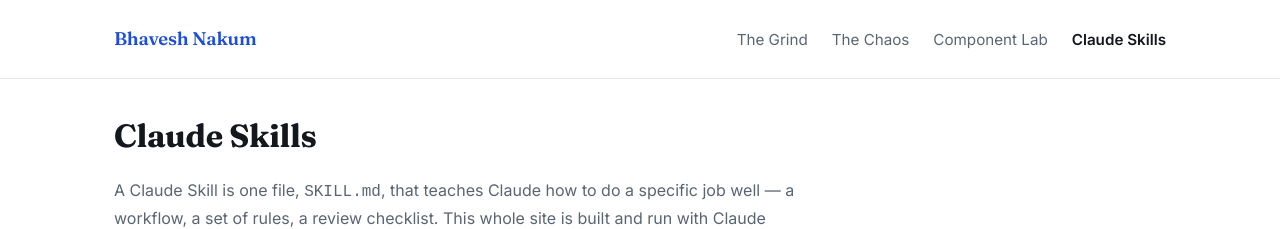
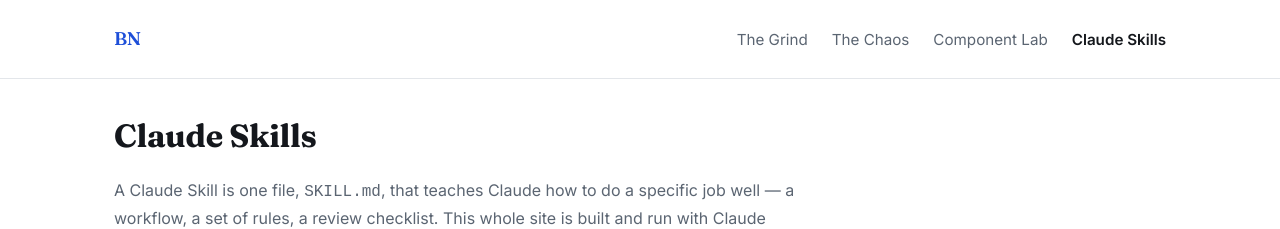
Before and after one commit to 1mcreative/personal-site, a Jekyll site: the page built from skills/index.html, in a window 1280 px wide. Shown: the top 229 px of the page. Built offline with Jekyll 4.4.1, drawn with Linux system fonts in a browser that asks for light colours.

Commit message:
Shorten the Lab/Skills header brand to BN
/resume/ and /life/ already just show "BN" in their nav; the Lab/
Skills layout's header was the one place still spelling out the full
name.

```diff
--- a/_layouts/lab.html
+++ b/_layouts/lab.html
@@ -18,7 +18,7 @@
 <body class="theme-lab">
   <header class="lab-header">
     <div class="lab-header-inner">
-      <a class="brand" href="/">Bhavesh Nakum</a>
+      <a class="brand" href="/">BN</a>
       <nav aria-label="Developer resources">
         <a href="/resume/">The Grind</a>
         <a href="/life/">The Chaos</a>
```
